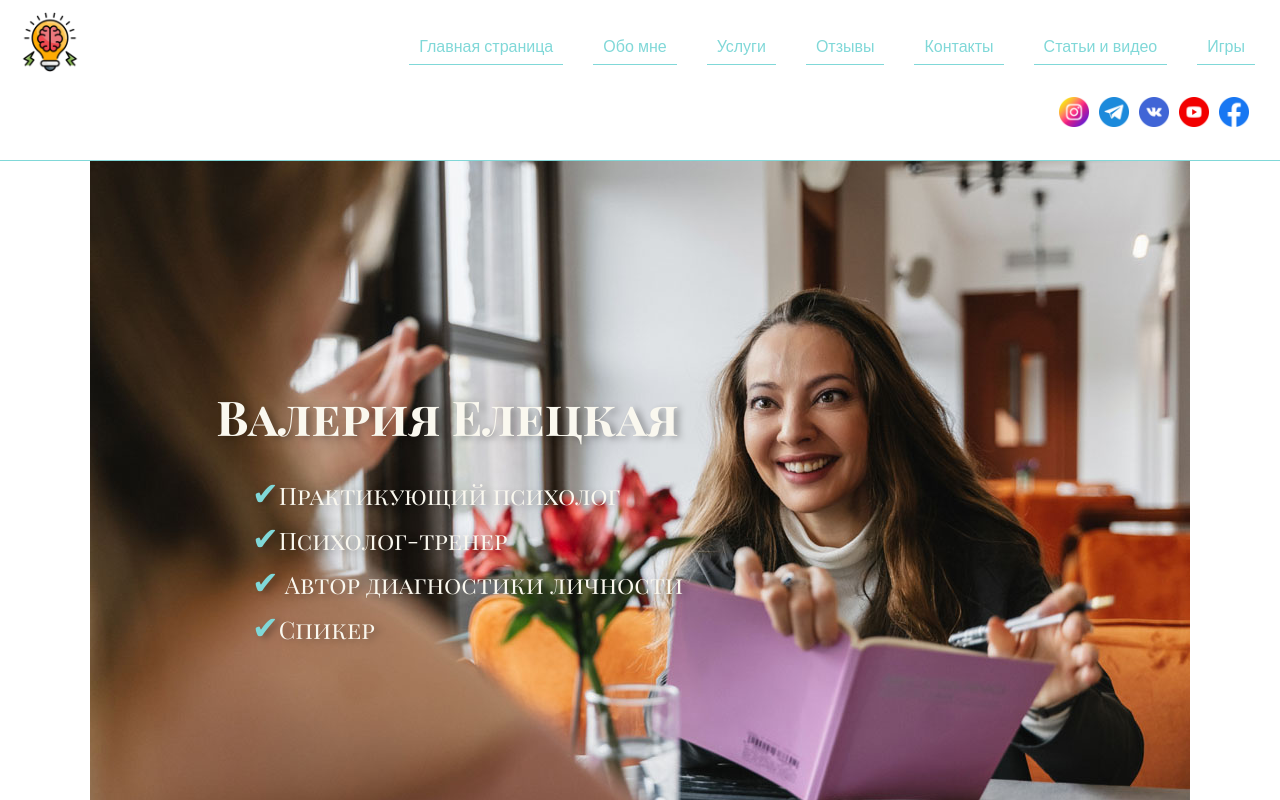
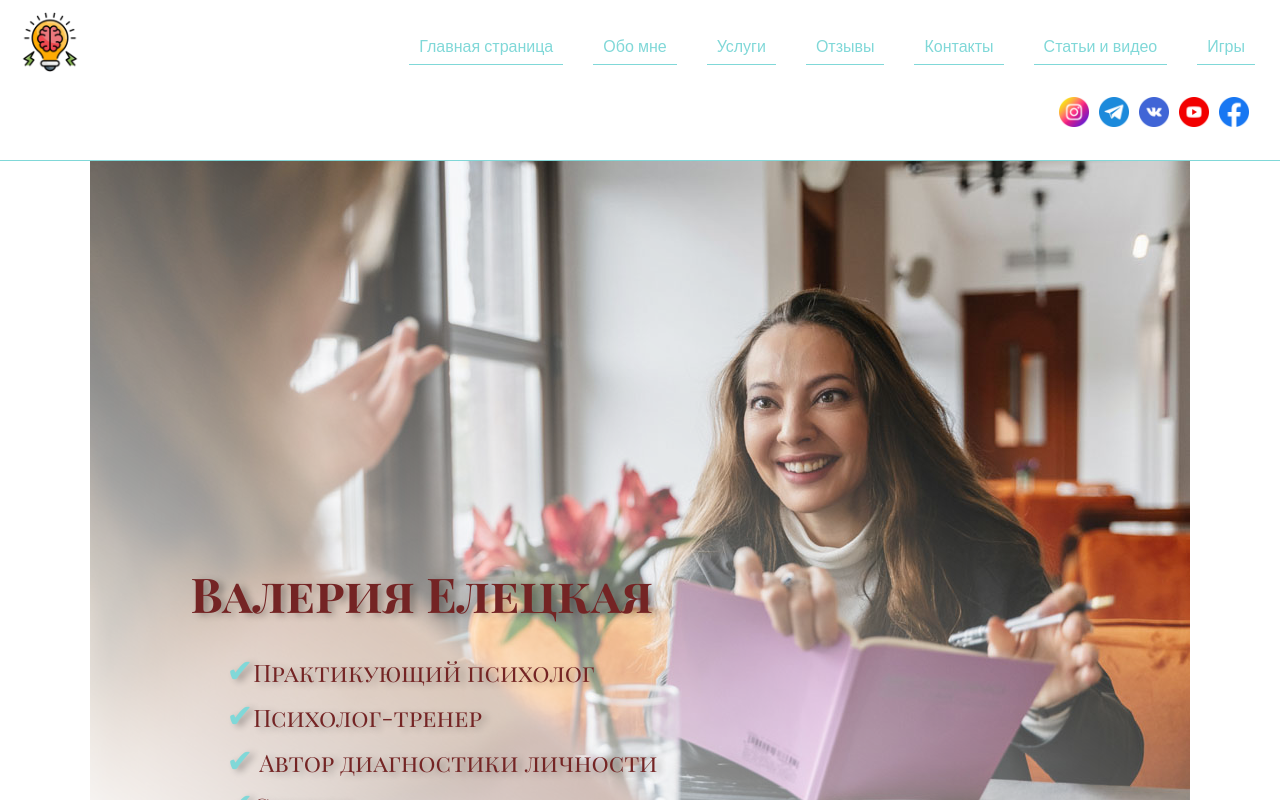
Before and after one commit to irene-strigo/eletskaya-psy, a React app: page / in a window 1280 px wide. Shown: the top 800 px of the page. Built offline with nearby package versions, Linux system fonts and the light colour scheme; a web font is replaced by a local one.

Commit message:
fix bug in header logo (wrong link), add mask to banner portrait

```diff
--- a/src/components/CommonStyles.tsx
+++ b/src/components/CommonStyles.tsx
@@ -67,7 +67,7 @@ export const HeaderWrapper = styled.div`
     grid-template-rows: 1fr;
   }
 `;
-export const HeaderLogoLink = styled.a`
+export const HeaderLogoLink = styled(Link)`
   margin: 0 10px;
   width: 30%;
   grid-row: 1;
@@ -186,7 +186,16 @@ export const Banner = styled.div`
 export const BannerPortrait = styled.img`
   width: 100%;
   max-width: 1100px;
+
+  mask-image: linear-gradient(to bottom left, #000 25%, transparent 99.9%, #000 63%);
+  @media screen and (max-width: 1100px) {
+    mask-image: linear-gradient(to left, #000 25%, transparent 99.9%, #000 63%);
+  }
+  @media screen and (max-width: 585px) {
+    mask-image: none;
+  }
 `;
+
 export const MainWrapper = styled.main`
   max-width: 1440px;
 `;
@@ -196,9 +205,9 @@ export const MainBannerHeading = styled.div`
   z-index: 5;
   position: absolute;
   text-shadow: 5px 2px 7px rgba(0, 0, 0, 0.3);
-  top: 30%;
-  left: 15%;
-  color: rgb(250 248 239);
+  top: 54%;
+  left: 13%;
+  color: #742424;
   max-width: 530px;
   font-weight: 400;
   @media screen and (max-width: 1100px) {
@@ -214,11 +223,13 @@ export const HeadingTextInSmallScreen = styled.div`
   @media screen and (max-width: 585px) {
     display: block;
     text-align: center;
+    z-index: 100;
   }
 `;
 export const HeadingBigText = styled.h2`
   font-size: clamp(1rem, 6vw, 3rem);
   transition: 0.5s ease-in-out;
+  color: #742424;
   &:hover,
   :focus {
     transform: scale(1);
@@ -230,6 +241,7 @@ export const HeadingSmallText = styled.div`
   margin: 20px;
   font-size: clamp(0.7rem, 2vw, 1.5rem);
   text-align: left;
+  color: #742424;
   @media screen and (max-width: 768px) {
     margin: 20px 0;
   }
--- a/src/components/Header.tsx
+++ b/src/components/Header.tsx
@@ -33,7 +33,7 @@ const Header = () => {
 
   return (
     <HeaderWrapper>
-      <HeaderLogoLink href="/main">
+      <HeaderLogoLink to="/main">
         <HeaderLogoImg src="/assets/images/pngs/brain-icon.png"></HeaderLogoImg>
       </HeaderLogoLink>
 
--- a/src/pages/MainPage.tsx
+++ b/src/pages/MainPage.tsx
@@ -65,6 +65,7 @@ const MainPage = () => {
               </HeadingSmallText>
             </div>
           </HeadingTextInSmallScreen>
+
           <BannerPortrait src="/assets/images/jpgs/banner-portrait1.jpg"></BannerPortrait>
           <MainBannerHeading>
             <div>
```
